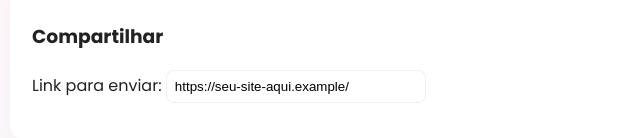
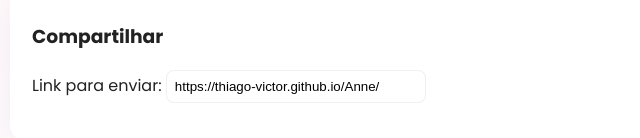
Before and after one commit to Thiago-Victor/Anne, a plain HTML site: page index.html in a window 1280 px wide. Shown: the part 2598-2736 px from the top of the page, 98-738 px from the left. Drawn offline with Linux system fonts and the light colour scheme.

Commit message:
Update index.html

```diff
--- a/index.html
+++ b/index.html
@@ -124,7 +124,7 @@
       <div class="footer-grid">
         <div class="share">
           <h3>Compartilhar</h3>
-          <p>Link para enviar: <input class="share-link" readonly value="https://seu-site-aqui.example/"/></p>
+          <p>Link para enviar: <input class="share-link" readonly value="https://thiago-victor.github.io/Anne/"/></p>
         </div>
       </div>
     </section>
```
